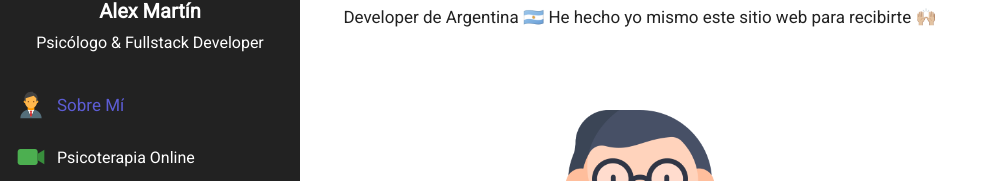
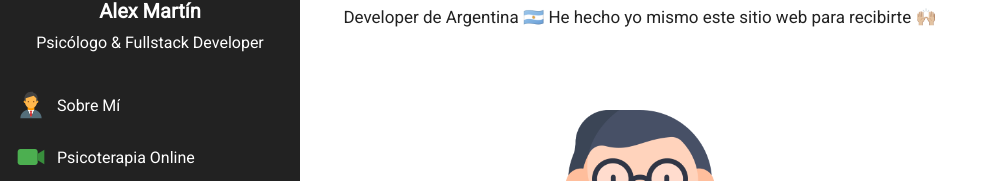
Before and after one commit to AlexEMartin/psicoweb, a React (Create React App) app: page / in a window 1280 px wide. Shown: the part 227-408 px from the top of the page, without its empty margins (0-1002 px from the left). Built offline with nearby package versions, Linux system fonts and the light colour scheme.

Commit message:
Active link property removed

```diff
--- a/src/components/sidebar/SideBarMenuItemView.scss
+++ b/src/components/sidebar/SideBarMenuItemView.scss
@@ -14,11 +14,6 @@
     width: 100%;
     border-radius: 5px;
     cursor: pointer;
-
-    &.active {
-      font-size: 17px;
-      color: rgb(93, 93, 213);
-    }
 
     .ItemContent {
       display: flex;
```
